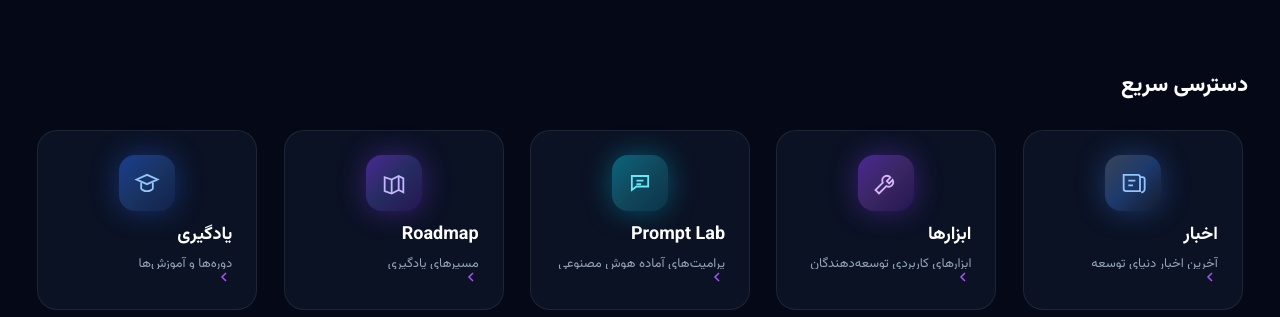
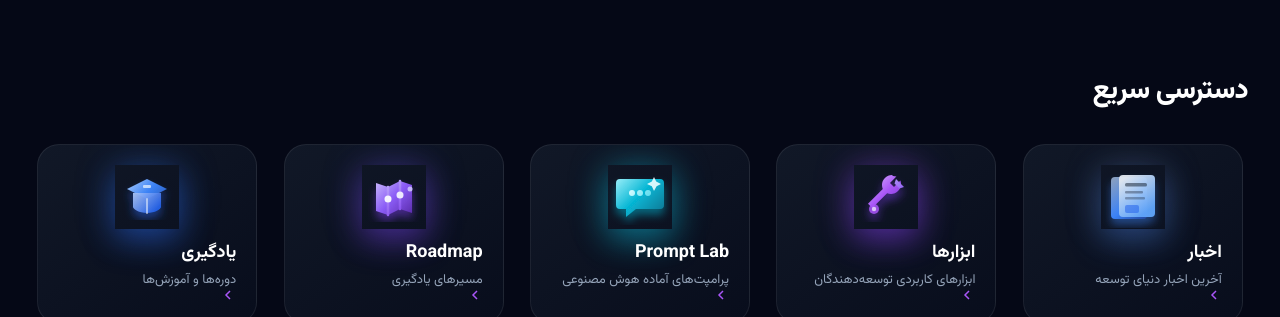
Before and after one commit to codina1/HelpDev, a Next.js app in the folder site/: page / in a window 1280 px wide. Shown: the part 635-952 px from the top of the page. Built offline with nearby package versions, Linux system fonts and the light colour scheme; no server answers.

Commit message:
بازطراحی Quick Access با آیکون سه‌بعدی و کارت premium
Co-authored-by: Cursor <cursoragent@cursor.com>

```diff
--- a/site/src/components/public/home/QuickAccessSection.tsx
+++ b/site/src/components/public/home/QuickAccessSection.tsx
@@ -48,16 +48,16 @@ export const QUICK_ACCESS_ITEMS: readonly QuickAccessItem[] = [
   },
 ] as const;
 
-const ICON_SHELL: Record<QuickAccessItem["tone"], string> = {
-  news: "from-[#64748B]/50 via-[#3B82F6]/35 to-[#1E293B]/40 text-[#93C5FD] shadow-[0_0_28px_rgba(59,130,246,0.35)]",
-  tools: "from-[#7C3AED]/55 via-[#A855F7]/30 to-[#4C1D95]/40 text-[#D8B4FE] shadow-[0_0_28px_rgba(124,58,237,0.4)]",
-  prompt: "from-[#06B6D4]/50 via-[#22D3EE]/28 to-[#0E7490]/35 text-[#67E8F9] shadow-[0_0_28px_rgba(6,182,212,0.4)]",
-  roadmap: "from-[#7C3AED]/55 via-[#6366F1]/30 to-[#4C1D95]/40 text-[#C4B5FD] shadow-[0_0_28px_rgba(124,58,237,0.4)]",
-  learning: "from-[#2563EB]/55 via-[#3B82F6]/30 to-[#1E3A8A]/40 text-[#93C5FD] shadow-[0_0_28px_rgba(37,99,235,0.4)]",
+const ICON_GLOW: Record<QuickAccessItem["tone"], string> = {
+  news: "shadow-[0_12px_32px_rgba(59,130,246,0.35),0_0_40px_rgba(148,163,184,0.18)]",
+  tools: "shadow-[0_12px_32px_rgba(124,58,237,0.45),0_0_40px_rgba(168,85,247,0.28)]",
+  prompt: "shadow-[0_12px_32px_rgba(6,182,212,0.42),0_0_40px_rgba(34,211,238,0.25)]",
+  roadmap: "shadow-[0_12px_32px_rgba(124,58,237,0.42),0_0_40px_rgba(99,102,241,0.25)]",
+  learning: "shadow-[0_12px_32px_rgba(37,99,235,0.42),0_0_40px_rgba(59,130,246,0.25)]",
 };
 
 /**
- * Premium SaaS quick-access feature cards (Linear / Vercel / Raycast).
+ * Premium SaaS navigation cards — Linear / Vercel / Raycast density.
  */
 export function QuickAccessSection() {
   return (
@@ -68,7 +68,7 @@ export function QuickAccessSection() {
       <PublicContainer size="wide" className="max-w-[1280px]">
         <h2
           id="quick-access-heading"
-          className="mb-6 text-start text-[1.25rem] font-extrabold text-white sm:mb-7 sm:text-[1.35rem]"
+          className="mb-7 text-start text-[24px] font-extrabold tracking-tight text-white sm:mb-8 sm:text-[28px]"
         >
           دسترسی سریع
         </h2>
@@ -89,76 +89,194 @@ function QuickAccessCard({ item }: { item: QuickAccessItem }) {
   return (
     <Link
       href={item.href}
-      className="group focus-ring flex h-[180px] w-full max-w-[220px] flex-col rounded-[20px] border border-white/[0.08] bg-[#0B1224] p-6 no-underline transition duration-300 hover:-translate-y-[6px] hover:border-[rgba(124,58,237,0.55)] hover:shadow-[0_0_30px_rgba(124,58,237,0.25)] lg:w-[220px]"
+      className="group focus-ring relative flex h-[180px] w-full max-w-[220px] flex-col overflow-hidden rounded-[22px] border border-white/[0.08] p-5 no-underline transition duration-300 hover:-translate-y-2 hover:border-[rgba(124,58,237,0.55)] hover:shadow-[0_0_35px_rgba(124,58,237,0.25)] lg:w-[220px]"
+      style={{
+        backgroundImage: "linear-gradient(145deg, #111827, #080d1c)",
+      }}
     >
       <span
+        className="pointer-events-none absolute inset-0 opacity-0 transition duration-300 group-hover:opacity-100"
+        style={{
+          background:
+            "radial-gradient(ellipse 80% 55% at 50% 0%, rgba(124,58,237,0.16), transparent 70%)",
+        }}
+        aria-hidden
+      />
+
+      <span
         className={[
-          "mx-auto flex h-14 w-14 shrink-0 items-center justify-center rounded-2xl bg-gradient-to-br transition duration-300 group-hover:scale-110",
-          ICON_SHELL[item.tone],
+          "relative mx-auto flex h-16 w-16 shrink-0 items-center justify-center transition duration-300 group-hover:scale-110",
+          ICON_GLOW[item.tone],
         ].join(" ")}
         aria-hidden
       >
-        <QuickAccessIcon tone={item.tone} />
+        <Icon3D tone={item.tone} />
       </span>
 
-      <h3 className="mt-3 text-start text-[18px] font-bold leading-snug text-white">{item.title}</h3>
-      <p className="mt-1.5 line-clamp-2 flex-1 text-start text-[13px] leading-5 text-[#94A3B8]">
+      <h3 className="relative mt-3 text-start text-[18px] font-bold leading-snug text-white">
+        {item.title}
+      </h3>
+      <p className="relative mt-1 line-clamp-2 flex-1 text-start text-[13px] leading-5 text-[#94A3B8]">
         {item.description}
       </p>
 
-      <span className="mt-auto inline-flex text-[#A855F7] transition duration-300 group-hover:translate-x-[-2px]" aria-hidden>
+      <span
+        className="relative mt-auto inline-flex text-[#A855F7] transition duration-300 group-hover:translate-x-[-3px]"
+        aria-hidden
+      >
         <ArrowIcon />
       </span>
     </Link>
   );
 }
 
-function QuickAccessIcon({ tone }: { tone: QuickAccessItem["tone"] }) {
-  const common = {
-    width: 28,
-    height: 28,
-    viewBox: "0 0 24 24",
-    fill: "none",
-    stroke: "currentColor",
-    strokeWidth: 1.55,
-  } as const;
+/** Layered gradient SVGs — read as 3D product icons. */
+function Icon3D({ tone }: { tone: QuickAccessItem["tone"] }) {
+  const id = `qa-${tone}`;
 
   if (tone === "news") {
     return (
-      <svg {...common} aria-hidden>
-        <path d="M4 5h12a2 2 0 0 1 2 2v12H6a2 2 0 0 1-2-2V5Z" />
-        <path d="M18 7h2a2 2 0 0 1 2 2v8a3 3 0 0 1-3 3" />
-        <path d="M8 10h6M8 14h4" />
+      <svg width="64" height="64" viewBox="0 0 64 64" fill="none" aria-hidden>
+        <defs>
+          <linearGradient id={`${id}-a`} x1="12" y1="8" x2="52" y2="56" gradientUnits="userSpaceOnUse">
+            <stop stopColor="#94A3B8" />
+            <stop offset="0.55" stopColor="#3B82F6" />
+            <stop offset="1" stopColor="#1E3A8A" />
+          </linearGradient>
+          <linearGradient id={`${id}-b`} x1="20" y1="16" x2="44" y2="48" gradientUnits="userSpaceOnUse">
+            <stop stopColor="#E2E8F0" />
+            <stop offset="1" stopColor="#60A5FA" />
+          </linearGradient>
+          <filter id={`${id}-s`} x="-20%" y="-20%" width="140%" height="140%">
+            <feDropShadow dx="0" dy="6" stdDeviation="4" floodColor="#3B82F6" floodOpacity="0.45" />
+          </filter>
+        </defs>
+        <g filter={`url(#${id}-s)`}>
+          <rect x="10" y="12" width="36" height="42" rx="4" fill={`url(#${id}-a)`} />
+          <rect x="18" y="10" width="36" height="42" rx="4" fill={`url(#${id}-b)`} opacity="0.95" />
+          <rect x="24" y="18" width="22" height="3.5" rx="1.5" fill="#1E293B" opacity="0.55" />
+          <rect x="24" y="26" width="18" height="2.5" rx="1" fill="#1E293B" opacity="0.4" />
+          <rect x="24" y="32" width="20" height="2.5" rx="1" fill="#1E293B" opacity="0.35" />
+          <rect x="24" y="40" width="14" height="8" rx="2" fill="#2563EB" opacity="0.55" />
+        </g>
       </svg>
     );
   }
+
   if (tone === "tools") {
     return (
-      <svg {...common} aria-hidden>
-        <path d="M14.7 6.3a4 4 0 0 0-5.4 5.4L3 18l3 3 6.3-6.3a4 4 0 0 0 5.4-5.4l-3 3-2-2 3-3Z" />
+      <svg width="64" height="64" viewBox="0 0 64 64" fill="none" aria-hidden>
+        <defs>
+          <linearGradient id={`${id}-a`} x1="8" y1="8" x2="56" y2="56" gradientUnits="userSpaceOnUse">
+            <stop stopColor="#E9D5FF" />
+            <stop offset="0.45" stopColor="#A855F7" />
+            <stop offset="1" stopColor="#5B21B6" />
+          </linearGradient>
+          <linearGradient id={`${id}-b`} x1="28" y1="6" x2="52" y2="40" gradientUnits="userSpaceOnUse">
+            <stop stopColor="#C4B5FD" />
+            <stop offset="1" stopColor="#7C3AED" />
+          </linearGradient>
+          <filter id={`${id}-s`} x="-20%" y="-20%" width="140%" height="140%">
+            <feDropShadow dx="0" dy="6" stdDeviation="4" floodColor="#7C3AED" floodOpacity="0.5" />
+          </filter>
+        </defs>
+        <g filter={`url(#${id}-s)`}>
+          <path
+            d="M38 10c-5.5 0-10 4.5-10 10 0 1.4.3 2.7.8 3.9L14 38.7 18.3 43l14.8-14.8c1.2.5 2.5.8 3.9.8 5.5 0 10-4.5 10-10 0-1.2-.2-2.3-.6-3.4L40 22l-4-4 6.4-6.4c-1.1-.4-2.2-.6-3.4-.6Z"
+            fill={`url(#${id}-a)`}
+          />
+          <path d="M42 14l8 8-4.5 1.5-5-5L42 14Z" fill={`url(#${id}-b)`} />
+          <circle cx="20" cy="44" r="5" fill="#A855F7" opacity="0.85" />
+          <circle cx="20" cy="44" r="2.2" fill="#F5F3FF" opacity="0.7" />
+        </g>
       </svg>
     );
   }
+
   if (tone === "prompt") {
     return (
-      <svg {...common} aria-hidden>
-        <path d="M5 6h14v9H9l-4 3V6Z" />
-        <path d="M9 10h6M9 13h4" />
+      <svg width="64" height="64" viewBox="0 0 64 64" fill="none" aria-hidden>
+        <defs>
+          <linearGradient id={`${id}-a`} x1="10" y1="8" x2="54" y2="52" gradientUnits="userSpaceOnUse">
+            <stop stopColor="#A5F3FC" />
+            <stop offset="0.5" stopColor="#06B6D4" />
+            <stop offset="1" stopColor="#0E7490" />
+          </linearGradient>
+          <linearGradient id={`${id}-b`} x1="22" y1="18" x2="42" y2="36" gradientUnits="userSpaceOnUse">
+            <stop stopColor="#ECFEFF" />
+            <stop offset="1" stopColor="#67E8F9" />
+          </linearGradient>
+          <filter id={`${id}-s`} x="-20%" y="-20%" width="140%" height="140%">
+            <feDropShadow dx="0" dy="6" stdDeviation="4" floodColor="#06B6D4" floodOpacity="0.5" />
+          </filter>
+        </defs>
+        <g filter={`url(#${id}-s)`}>
+          <path
+            d="M12 14h40a4 4 0 0 1 4 4v22a4 4 0 0 1-4 4H28l-10 8v-8H12a4 4 0 0 1-4-4V18a4 4 0 0 1 4-4Z"
+            fill={`url(#${id}-a)`}
+          />
+          <circle cx="24" cy="28" r="3" fill={`url(#${id}-b)`} />
+          <circle cx="32" cy="28" r="3" fill={`url(#${id}-b)`} opacity="0.9" />
+          <circle cx="40" cy="28" r="3" fill={`url(#${id}-b)`} opacity="0.8" />
+          <path d="M46 12l2.2 4.4L53 19l-4.4 2.2L46 26l-2.2-4.8L39 19l4.8-2.6L46 12Z" fill="#ECFEFF" opacity="0.9" />
+        </g>
       </svg>
     );
   }
+
   if (tone === "roadmap") {
     return (
-      <svg {...common} aria-hidden>
-        <path d="M4 19V7l6 2 6-3 4 2v12l-4-2-6 3-6-2Z" />
-        <path d="M10 9v12M16 6v12" />
+      <svg width="64" height="64" viewBox="0 0 64 64" fill="none" aria-hidden>
+        <defs>
+          <linearGradient id={`${id}-a`} x1="8" y1="10" x2="56" y2="54" gradientUnits="userSpaceOnUse">
+            <stop stopColor="#DDD6FE" />
+            <stop offset="0.5" stopColor="#8B5CF6" />
+            <stop offset="1" stopColor="#4C1D95" />
+          </linearGradient>
+          <linearGradient id={`${id}-b`} x1="20" y1="16" x2="48" y2="48" gradientUnits="userSpaceOnUse">
+            <stop stopColor="#C4B5FD" />
+            <stop offset="1" stopColor="#7C3AED" />
+          </linearGradient>
+          <filter id={`${id}-s`} x="-20%" y="-20%" width="140%" height="140%">
+            <feDropShadow dx="0" dy="6" stdDeviation="4" floodColor="#7C3AED" floodOpacity="0.5" />
+          </filter>
+        </defs>
+        <g filter={`url(#${id}-s)`}>
+          <path
+            d="M14 48V18l12 4 12-6 12 4v28l-12-4-12 6-12-4Z"
+            fill={`url(#${id}-a)`}
+          />
+          <path d="M26 22v28M38 16v28" stroke={`url(#${id}-b)`} strokeWidth="2.5" strokeLinecap="round" />
+          <circle cx="26" cy="34" r="3.5" fill="#F5F3FF" />
+          <circle cx="38" cy="30" r="3.5" fill="#EDE9FE" />
+          <circle cx="48" cy="24" r="2.5" fill="#C4B5FD" />
+        </g>
       </svg>
     );
   }
+
   return (
-    <svg {...common} aria-hidden>
-      <path d="M3 9 12 5l9 4-9 4-9-4Z" />
-      <path d="M7 11.5v5.2c0 .6 2.2 2.3 5 2.3s5-1.7 5-2.3v-5.2" />
+    <svg width="64" height="64" viewBox="0 0 64 64" fill="none" aria-hidden>
+      <defs>
+        <linearGradient id={`${id}-a`} x1="10" y1="10" x2="54" y2="54" gradientUnits="userSpaceOnUse">
+          <stop stopColor="#BFDBFE" />
+          <stop offset="0.45" stopColor="#3B82F6" />
+          <stop offset="1" stopColor="#1E3A8A" />
+        </linearGradient>
+        <linearGradient id={`${id}-b`} x1="18" y1="14" x2="46" y2="40" gradientUnits="userSpaceOnUse">
+          <stop stopColor="#DBEAFE" />
+          <stop offset="1" stopColor="#2563EB" />
+        </linearGradient>
+        <filter id={`${id}-s`} x="-20%" y="-20%" width="140%" height="140%">
+          <feDropShadow dx="0" dy="6" stdDeviation="4" floodColor="#2563EB" floodOpacity="0.5" />
+        </filter>
+      </defs>
+      <g filter={`url(#${id}-s)`}>
+        <path d="M12 24 32 14l20 10-20 10L12 24Z" fill={`url(#${id}-a)`} />
+        <path d="M18 28v14c0 2 6 6 14 6s14-4 14-6V28" fill={`url(#${id}-b)`} opacity="0.92" />
+        <path d="M32 34v14" stroke="#EFF6FF" strokeWidth="2" strokeLinecap="round" opacity="0.55" />
+        <rect x="28" y="20" width="8" height="3" rx="1" fill="#EFF6FF" opacity="0.7" />
+      </g>
     </svg>
   );
 }
```
Also changed, not shown: 1 other file (tests, documents, lock files or other folders).
